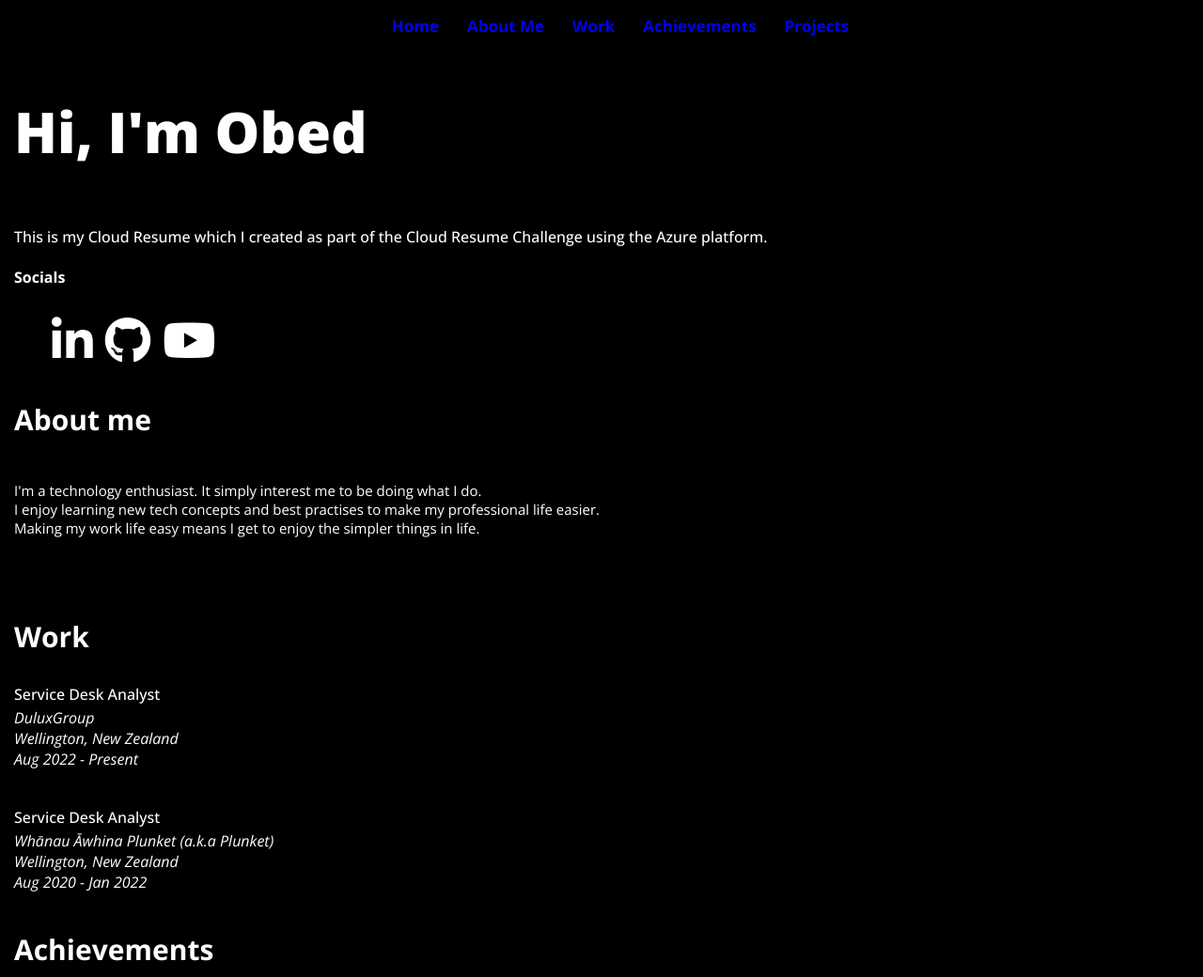
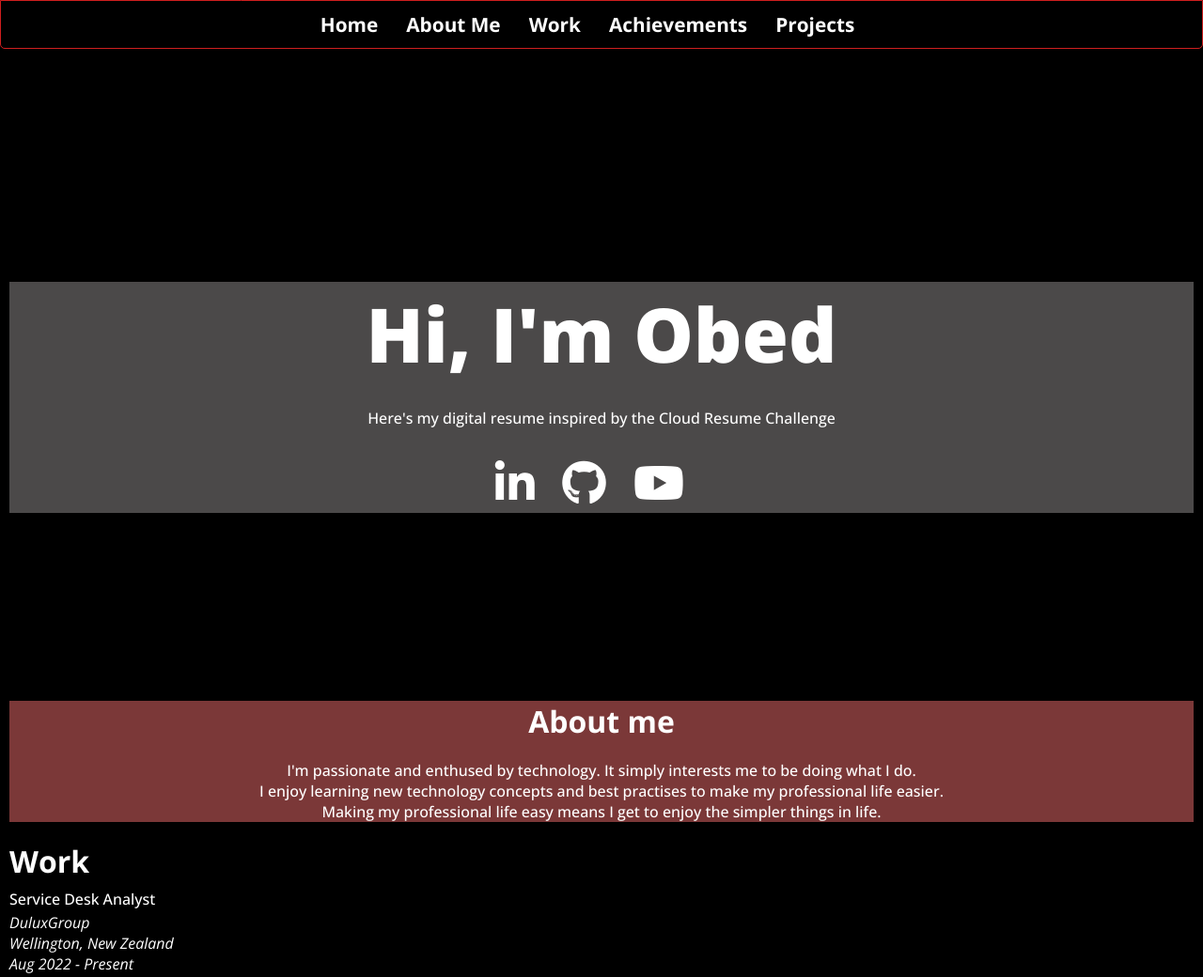
Before and after one commit to Obed213/TF-AZ-CloudResume, a plain HTML site: page index.html in a window 1280 px wide. Shown: the top 1040 px of the page at 94% size. Drawn offline with nearby package versions, Linux system fonts and the light colour scheme.

Commit message:
local commit
edited website an style sheet.

```diff
--- a/index.html
+++ b/index.html
@@ -18,7 +18,9 @@
   <!-- ========================= -->
 
   <body>
-    <nav class="nav-bar">
+    <main>
+
+      <nav id="nav-bar">
         <ul>
           <li><a href="#home">Home</a></li>
           <li><a href="#about-me">About Me</a></li>
@@ -28,35 +30,37 @@
         </ul>
       </nav>
 
+      <!-- ========================= -->
 
+      <header>
         <section id="home">
-      <p class="Page1Heading">Hi, I'm Obed<p>
-      <p>This is my Cloud Resume which I created as part of the Cloud Resume Challenge using the Azure platform.</p>
-      <h4>Socials</h4>
-      <ul>
-        <span class="socialIcons">
+          <div class="page-home">
+            <p class="home-heading">Hi, I'm Obed</p>
+            <p>Here's my digital resume inspired by the Cloud Resume Challenge</p>
+
+
+            <ul class="social-icons">
               <a href="https://www.linkedin.com/in/obed-medara-a78557222/" target="_blank"><i class="fa-brands fa-linkedin-in" style="color: rgb(255, 255, 255)"></i></a>
               <a href="https://github.com/Obed213" target="_blank"><i class="fa-brands fa-github" style="color:rgb(255, 255, 255)"></i></a>
               <a href="https://www.youtube.com/@adonbilivit2136" target="_blank"><i class="fa-brands fa-youtube" style="color: rgb(255, 255, 255)"></i></a>
-        </span>
             </ul>
+          </div>
         </section>
+      </header>
 
       <!-- ========================= -->
 
       <section id="about-me">
-      <div class="">
           <div class="sectionTitle">
             <p>About me</p>
           </div>
 
-        <div class="page2_personalStatement">
+          <div class="page2_personaltatement">
             <p>
-            I'm a technology enthusiast. It simply interest me to be doing what I do.<br>
-            I enjoy learning new tech concepts and best practises to make my professional life easier.<br>
-            Making my work life easy means I get to enjoy the simpler things in life.
+              I'm passionate and enthused by technology. It simply interests me to be doing what I do.<br>
+              I enjoy learning new technology concepts and best practises to make my professional life easier.<br>
+              Making my professional life easy means I get to enjoy the simpler things in life.
             </p>
-        </div>
           </div>
       </section>
 
@@ -142,6 +146,7 @@
           </div>
       </section>
 
+    </main>
   </body>
 
 
--- a/styles/main.css
+++ b/styles/main.css
@@ -10,13 +10,16 @@ body {
     "wdth" 100;
   background-color: rgb(0, 0, 0);
   color: white;
-  margin-left: 15px;
-  margin-right: 15px;
+  margin: 50px 10px 0px 10px;
+  padding-top: 50px;
 }
 
-.socialIcons {
-  font-size: 50px;
+p, a, div, ul {
+  margin: 0px;
+  padding: 0px;
 }
+
+
 
 .italicText {
   font-style: italic;
@@ -26,7 +29,7 @@ body {
 }
 
 .sectionTitle{
-  font-size: 30px;
+  font-size: 200%;
   font-weight: 700;
 
 }
@@ -38,71 +41,119 @@ body {
 }
 
 
+.navigation-bar {
+  /* Using Top, Booton, Left, and Right will stretch
+  the element*/
+  position: fixed;
+  top: 0px;
+  left: 0px;
+  right: 0px;
+
+  /* Using height will allow you to propperly
+  measure the size*/
+  height: 50px;
+
+  /* Position Absolute vs Fixed, Fixed moves with
+  your browser window, whilst Absolute moves with the
+  page. */
+  position: absolute;
+
+  /* A element with a high z index, will appear
+  in front of elements with a lower z index.
+  This is used when you have more than 1 positional
+  element, where if you had 2 positional elements, the 2nd
+  element that you declared, will appear on top of the
+  1st positional element. */
+  z-index: 0;
+}
+
 /*========================*/
 /*---- NAVIGATION BAR ----*/
 /*========================*/
-.nav-bar ul {
+#nav-bar {
+  position: fixed;
+  top: 0px;
+  left: 0px;
+  right: 0px;
+  background-color: rgb(0, 0, 0);
+  border: 1px solid rgb(207, 31, 31);
+  border-bottom-left-radius: 5px;
+  border-bottom-right-radius: 5px;
+}
+
+#nav-bar ul {
   display: flex;
   justify-content: center;
+  align-items: center;
   list-style-type: none;
-
+  height: 50px;
 }
 
-.nav-bar a {
-  padding: 15px;
-  font-size: 17px;
+#nav-bar a {
+  font-size: 130%;
   font-weight: 700;
   text-decoration: none;
+  padding-right: 30px;
+  color: rgb(255, 255, 255);
 }
 
-.nav-bar a:hover {
-  color: rgb(252, 133, 133);
+#nav-bar a:hover {
+  color: rgb(189, 99, 211);
 }
 
-.nav-bar a:current {
-  color: rgb(255, 0, 0);
+#nav-bar a::after {
+  color: rgb(53, 45, 51);
 }
 
 
 /*====================*/
 /*---- PAGE 1 CSS ----*/
 /*====================*/
-#personalStatement {
-  margin-top: 50px;
-  margin-bottom: 50px;
-  font-weight: bold;
-  text-align: center;
+#home {
+  margin: 200px 0px 200px 0px;
 }
 
-.Page1Heading {
-  font-family: "Open Sans", Verdana, sans-serif;
-  font-optical-sizing: auto;
+.page-home {
+  font-weight: 500;
+  text-align: center;
+  background-color: rgb(75, 73, 73);
+}
+
+.page-home ul {
+  margin-top: 2%;
+}
+
+.home-heading {
   font-weight: 800;
-  font-size: 60px;
-  font-style: normal;
-  font-variation-settings:
-    "wdth" 100;
+  font-size: 500%;
+  margin-bottom: 2%;
 }
+
+.social-icons a {
+  font-size: 300%;
+  margin-right: 2%;
+}
+
+
 
 /*====================*/
 /*---- PAGE 2 CSS ----*/
 /*====================*/
-#aboutMe {
+#about-me {
   background-color: rgba(204, 94, 94, 0.603);
 }
 
-.aboutMe-div {
-  width: 90%;
-  max-width: 1020px;
-  margin: auto;
+#about-me div {
+  text-align: center;
+  margin-bottom: 20px;
 }
 
-.page2_personalStatement {
+.page2_personal-statement {
   font-size: 15px;
-  font-weight: 400;
+  font-weight: 200;
   margin-top: 0px;
   margin-bottom: 40px;
-  display: inline-block;
+
 }
 
 /*====================*/
```
Also changed, not shown: 1 other file. Lines whose indentation alone changed are shown as unchanged.
